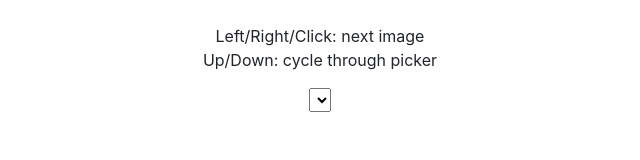
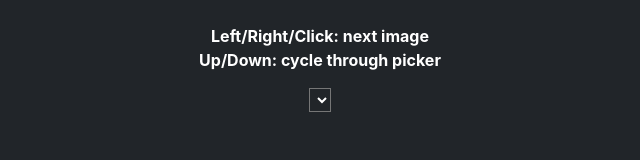
Before and after one commit to dreanor/Lewds, a plain HTML site: page index.html in a window 1280 px wide. Shown: the whole page, without its empty margins (320-960 px from the left). Drawn offline with nearby package versions, Linux system fonts and the light colour scheme; no server answers.

Commit message:
some nicer stuff

```diff
--- a/style.css
+++ b/style.css
@@ -3,3 +3,14 @@ img {
   margin-left: auto;
   margin-right: auto;
 }
+body{
+  background-color: #212529;
+  color: white;
+  font-weight: bold;
+}
+select{
+  background-color: #212529;
+  color: white;
+  font-weight: bold;
+  margin-bottom: 15;
+}
```
Also changed, not shown: index.html (+0 -1 lines).
